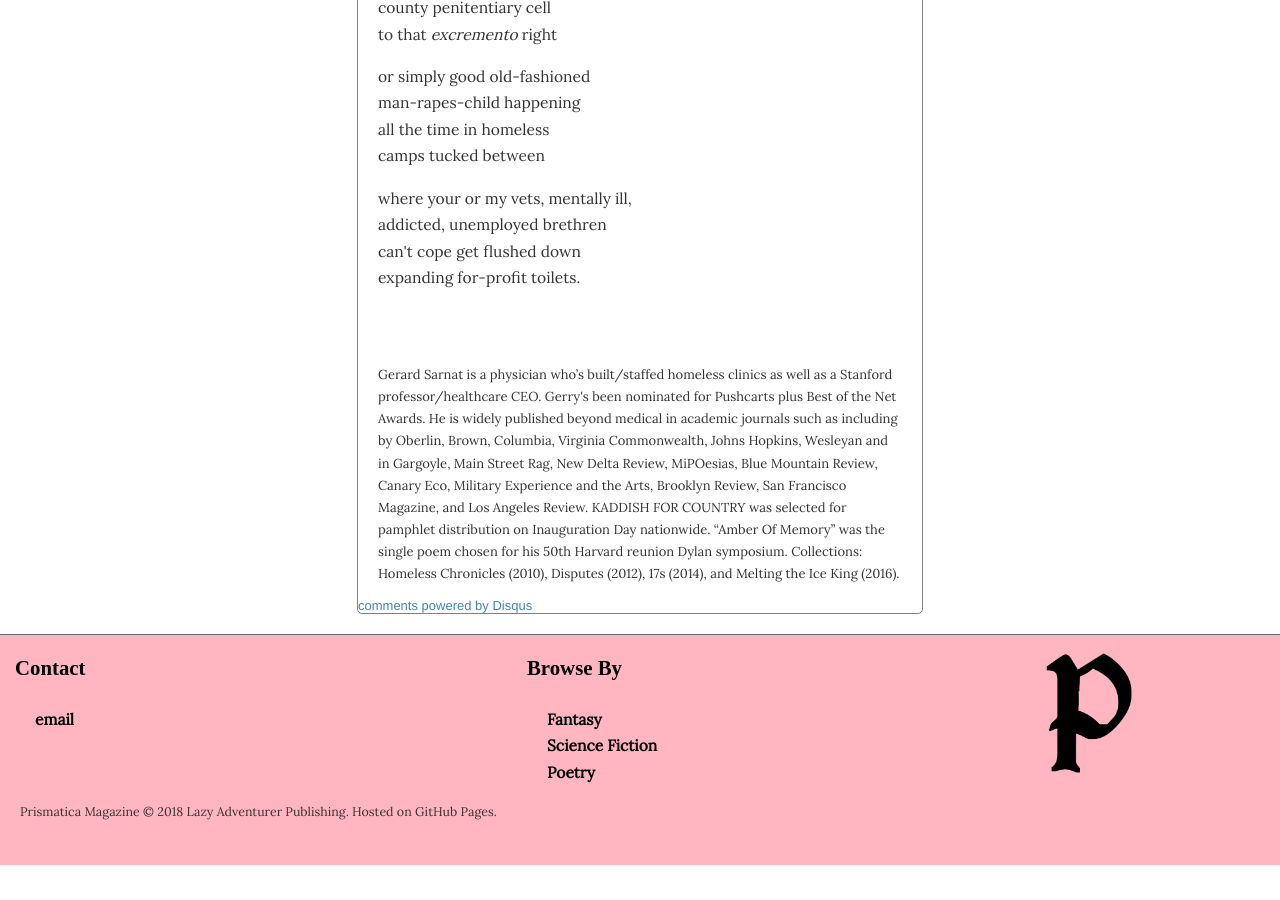
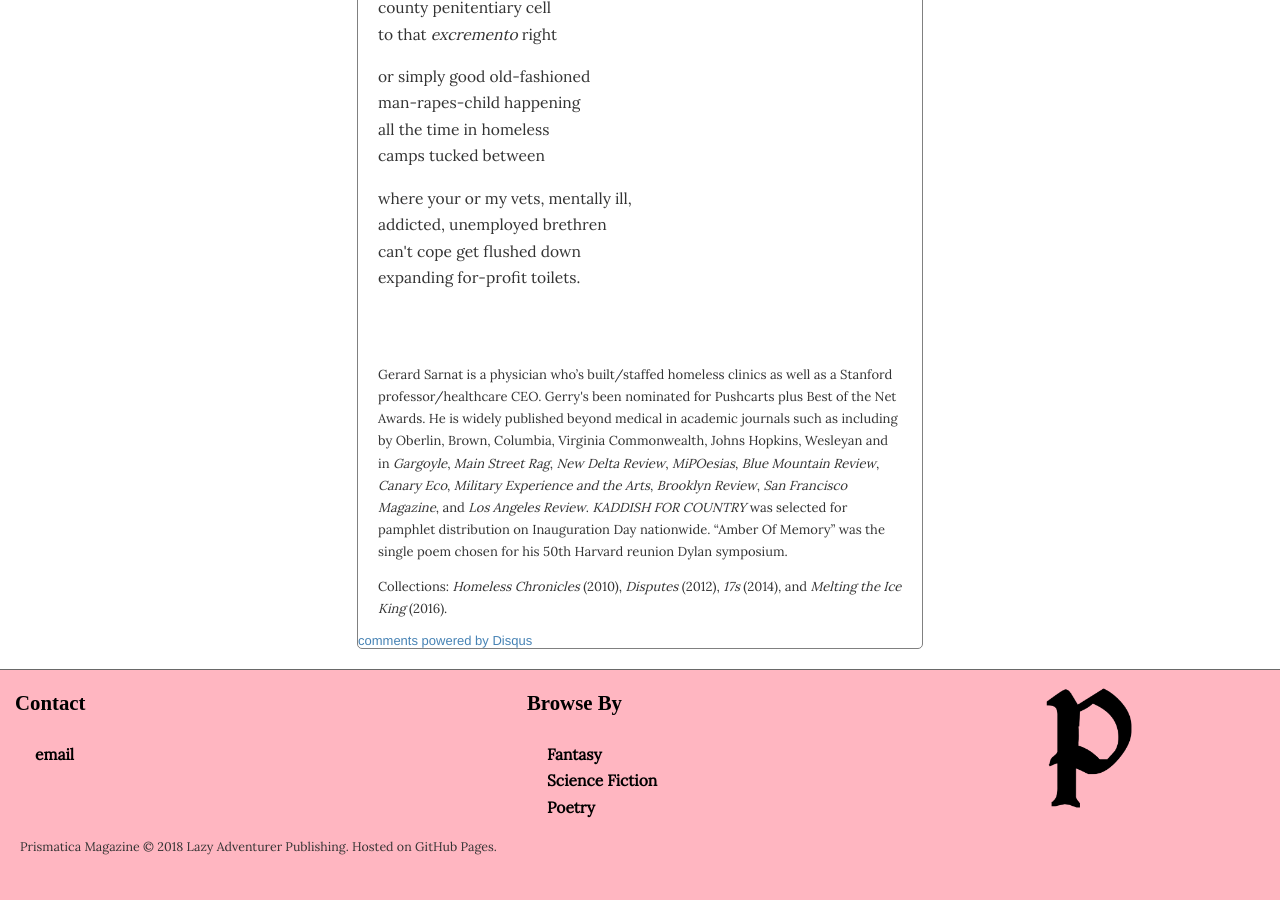
Before and after one commit to lazyadventurerpublishing/prismatica, a Jekyll site: the page built from transquerulous.html, in a window 1280 px wide and 900 px high, scrolled down 2519 px. Built offline with Jekyll 4.4.1, drawn with Linux system fonts in a browser that asks for light colours; some web fonts are replaced; comment, search, counter and statistics services are not loaded; before the commit the page ends 3384 px from its top, so only the background shows below that.

Commit message:
Update transquerulous.html

```diff
--- a/transquerulous.html
+++ b/transquerulous.html
@@ -92,4 +92,5 @@ date: 2018-11-11
 </br>
 </br>
 
-<p class="credit">Gerard Sarnat is a physician who’s built/staffed homeless clinics as well as a Stanford professor/healthcare CEO.  Gerry's been nominated for Pushcarts plus Best of the Net Awards. He is widely published beyond medical in academic journals such as including by Oberlin, Brown, Columbia, Virginia Commonwealth, Johns Hopkins, Wesleyan and in Gargoyle, Main Street Rag, New Delta Review, MiPOesias, Blue Mountain Review, Canary Eco, Military Experience and the Arts, Brooklyn Review, San Francisco Magazine, and Los Angeles Review. KADDISH FOR COUNTRY was selected for pamphlet distribution on Inauguration Day nationwide. “Amber Of Memory” was the single poem chosen for his 50th Harvard reunion Dylan symposium. Collections: Homeless Chronicles (2010), Disputes (2012), 17s (2014), and Melting the Ice King (2016). </p>
+<p class="credit">Gerard Sarnat is a physician who’s built/staffed homeless clinics as well as a Stanford professor/healthcare CEO.  Gerry's been nominated for Pushcarts plus Best of the Net Awards. He is widely published beyond medical in academic journals such as including by Oberlin, Brown, Columbia, Virginia Commonwealth, Johns Hopkins, Wesleyan and in <i>Gargoyle</i>, <i>Main Street Rag</i>, <i>New Delta Review</i>, <i>MiPOesias</i>, <i>Blue Mountain Review</i>, <i>Canary Eco</i>, <i>Military Experience and the Arts</i>, <i>Brooklyn Review</i>, <i>San Francisco Magazine</i>, and <i>Los Angeles Review</i>. <i>KADDISH FOR COUNTRY</i> was selected for pamphlet distribution on Inauguration Day nationwide. “Amber Of Memory” was the single poem chosen for his 50th Harvard reunion Dylan symposium.</p>
+<p class="credit">Collections: <i>Homeless Chronicles</i> (2010), <i>Disputes</i> (2012), <i>17s</i> (2014), and <i>Melting the Ice King</i> (2016).</p>
```
